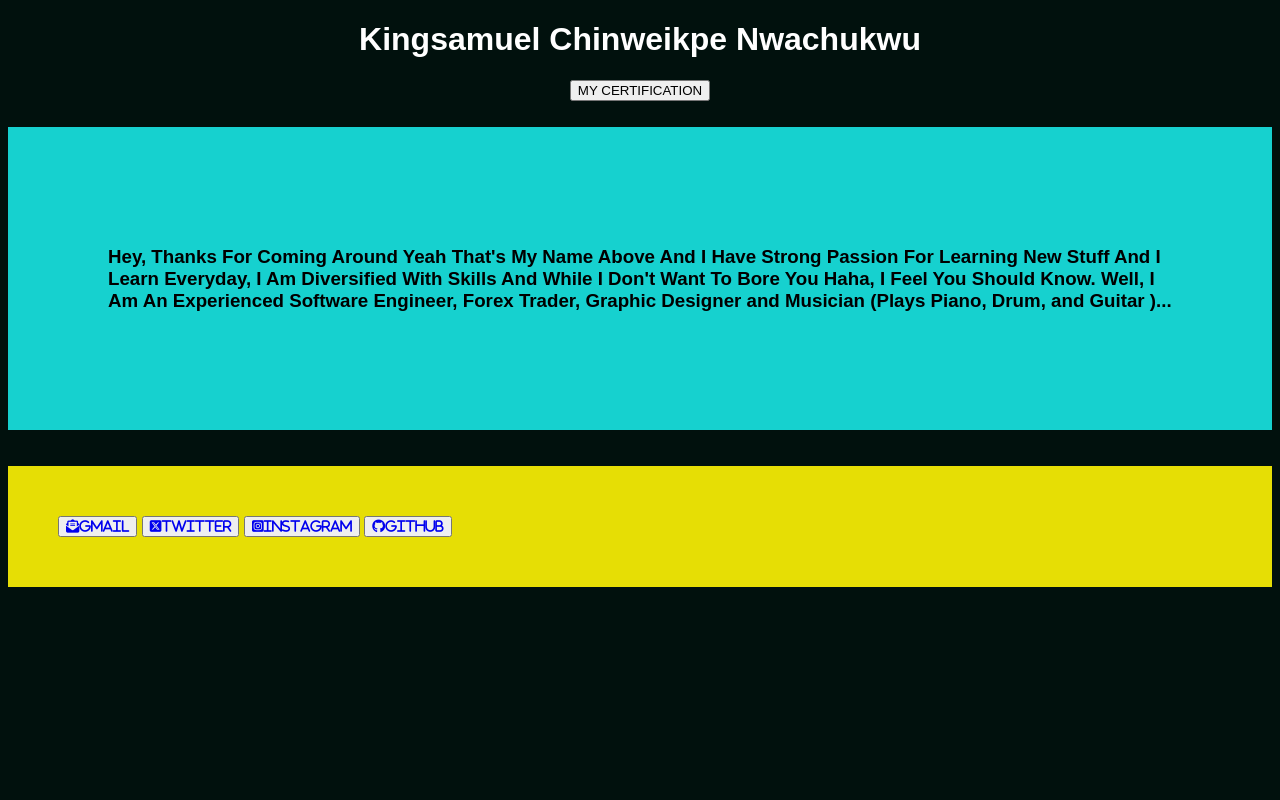
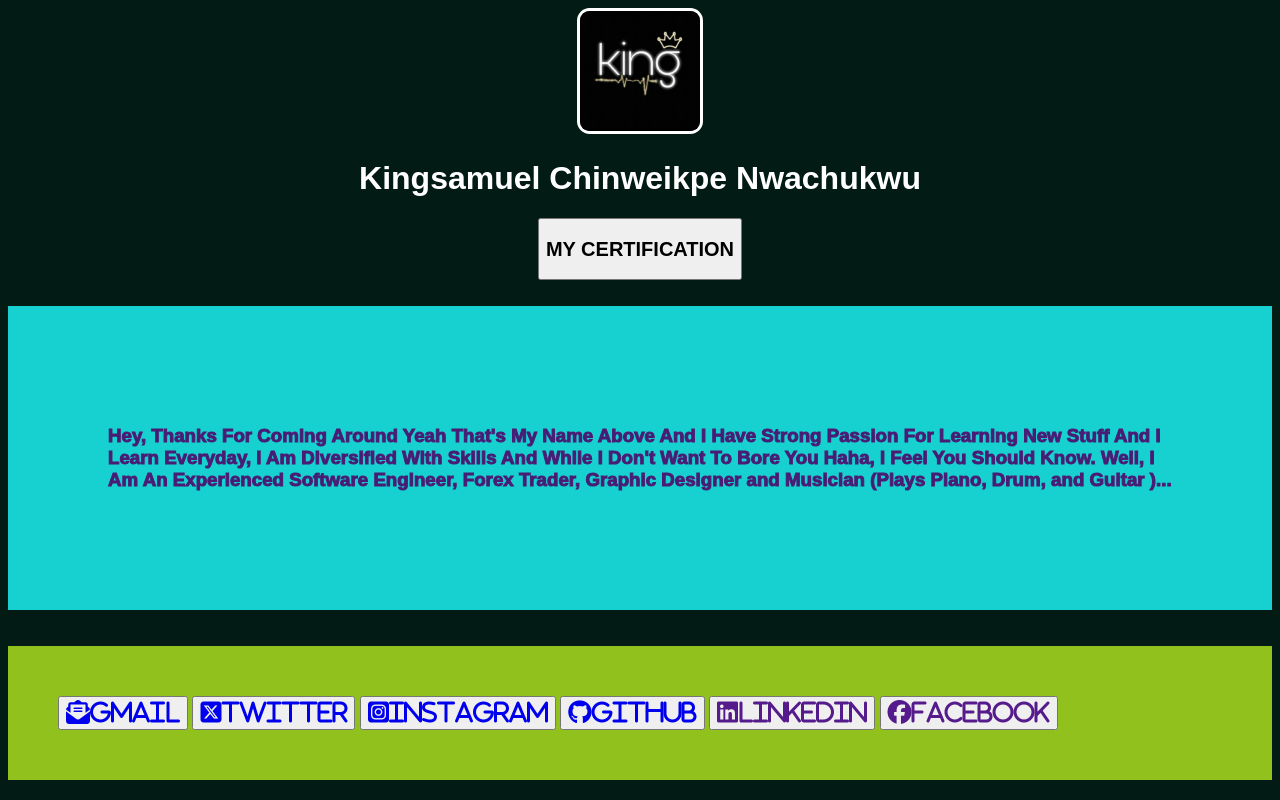
Before and after one commit to mrKingsammy/mrKingsammy.github.io, a plain HTML site: page index.html in a window 1280 px wide. Drawn offline with Linux system fonts and the light colour scheme.

Commit message:
more design

```diff
--- a/index.css
+++ b/index.css
@@ -1,14 +1,19 @@
 *{
-    box sizing: border-box;
+    box-sizing: border-box;
 }
 
 
 header{
-    position:sticky;
     text-align: center;
 }
+
+#log{
+    border: solid;
+    border-radius: 10%;
+
+}
 body{
- background-color: rgb(1, 17, 13);
+ background-color: rgb(3, 27, 21);
  color:white;
  font-family: sans-serif;
 }
@@ -16,18 +21,19 @@ body{
 main{
     background-color:rgb(22,209,207);
     padding: 100px;
-    color:black;
+    color:rgb(73, 28, 117);
     margin-top: 26px;
     margin-bottom:  36px;
-    margin
+    -webkit-text-stroke: 1px;
+    -webkit-text-stroke-color:rgb(73, 28, 117);
 
 }
 
 footer{
-    background-color:rgb(230,222,5) ;
+    background-color: #91c11d;
     padding: 50px;
-    height: ;
-    justify-content: center;
-    width: ;
+
+
+
 
 }
--- a/index.html
+++ b/index.html
@@ -8,8 +8,9 @@
     </head>
     <body>
         <header>
+            <img src="img/king.jpg" width="10%" id="log">
             <h1>Kingsamuel Chinweikpe Nwachukwu</h1>
-            <button>MY CERTIFICATION</button>
+            <button> <h2>MY CERTIFICATION </h2></button>
         </header>
 
 
@@ -28,11 +29,13 @@
 
 
         <footer>
-            <button><a href="mailto:kingsamuelronaldnwachukwu@gmail.com"><i class="fa-solid fa-envelope-open-text">GMAIL</i></a></button>
-           <button><a href="https://twitter.com/mrKingsammy"><i class="fa-brands fa-square-x-twitter">TWITTER</i></a></button>
-           <button><a href="https://www.instagram.com/mrkingsammy/"><i class="fa-brands fa-square-instagram">INSTAGRAM</i></a></button>
-           <button><a href="https://github.com/mrKingsammy"><i class="fa-brands fa-github">GITHUB</i></a></button>
 
+           <button style="font-size: x-large;"><a href="mailto:kingsamuelronaldnwachukwu@gmail.com"><i class="fa-solid fa-envelope-open-text">GMAIL</i></a></button>
+           <button style="font-size: x-large;"><a href="https://twitter.com/mrKingsammy"><i class="fa-brands fa-square-x-twitter">TWITTER</i></a></button>
+           <button style="font-size: x-large;"><a href="https://www.instagram.com/mrkingsammy/"><i class="fa-brands fa-square-instagram">INSTAGRAM</i></a></button>
+           <button style="font-size: x-large;"><a href="https://github.com/mrKingsammy"><i class="fa-brands fa-github">GITHUB</i></a></button>
+           <button style="font-size: x-large;"><a href=""><i class="fa-brands fa-linkedin">LINKEDIN</i></a></button>
+           <button style="font-size: x-large;"><a href=""><i class="fa-brands fa-facebook">FACEBOOK</i></a></button>
         </footer>
 
     </body>
```
Also changed, not shown: img/king.jpg (added).
